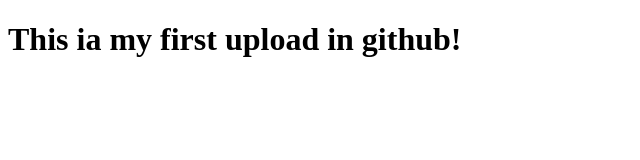
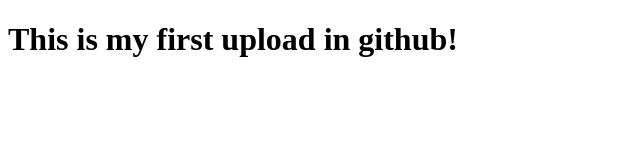
Before and after one commit to srinivasabhargav/sonet2020meanstack, a plain HTML site: page index.html in a window 1280 px wide. Shown: the whole page, without its empty margins (0-640 px from the left). Drawn offline with Linux system fonts and the light colour scheme.

Commit message:
Update index.html

```diff
--- a/index.html
+++ b/index.html
@@ -6,6 +6,6 @@
     <title>Document</title>
 </head>
 <body>
-    <h1>This ia my first upload in github!</h1>
+    <h1>This is my first upload in github!</h1>
 </body>
 </html>
```
